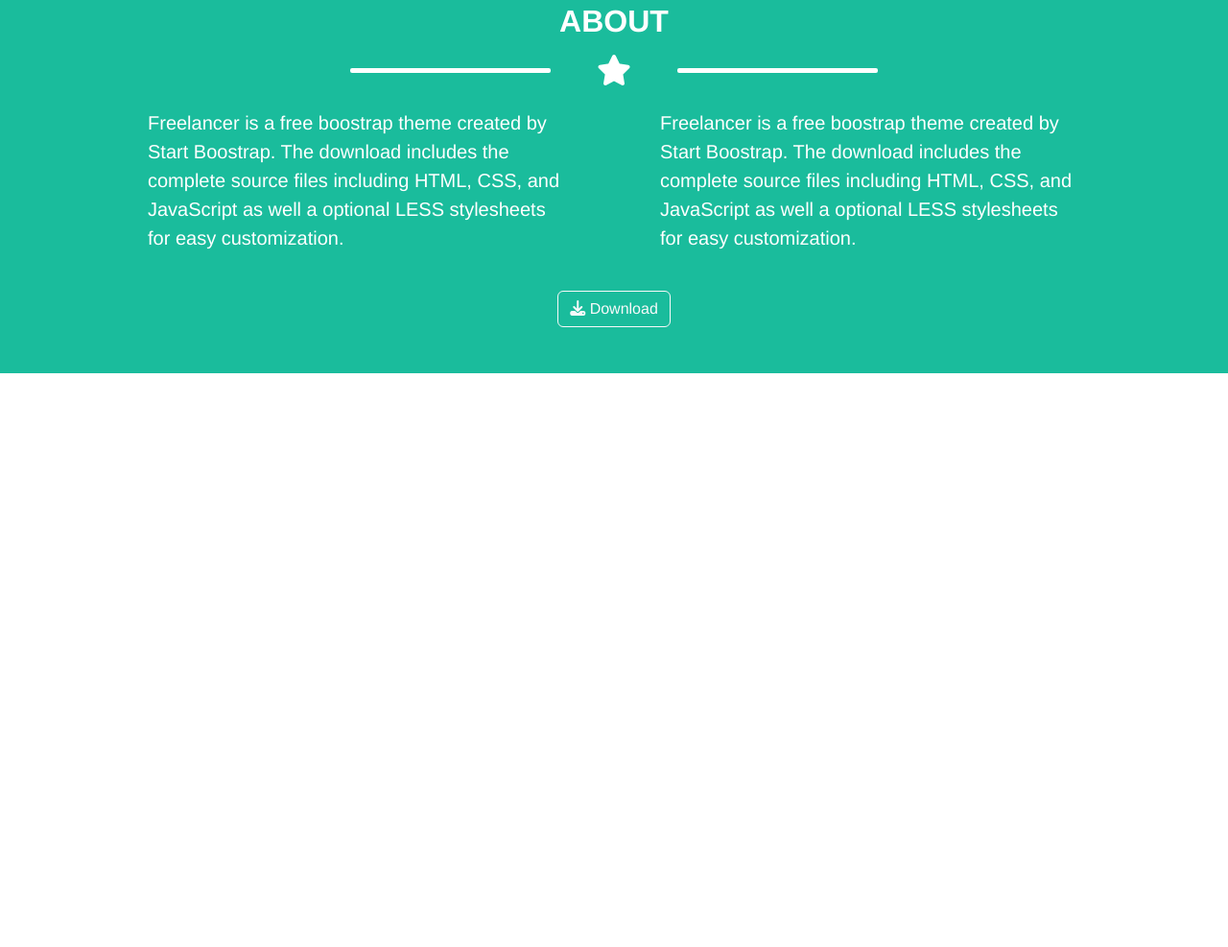
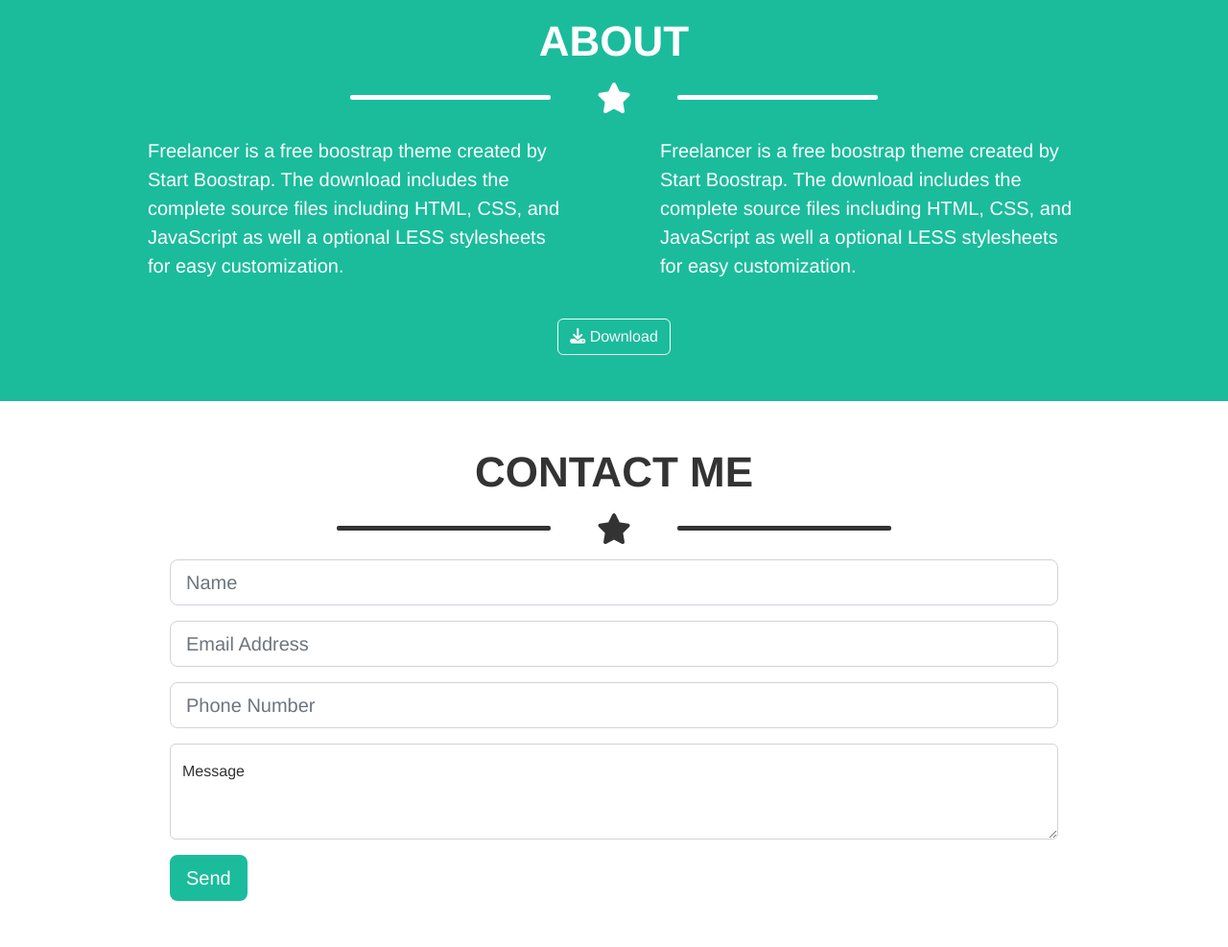
Before and after one commit to flavio-franceschetti/html-css-bootstrap-freelancer, a plain HTML site: page index.html in a window 1280 px wide. Shown: the part 1435-2422 px from the top of the page at 96% size. Before the commit the page ends 1824 px from the top, so only its background shows below. Drawn offline with nearby package versions, Linux system fonts and the light colour scheme.

Commit message:
feat: contact me section

```diff
--- a/css/queries.css
+++ b/css/queries.css
@@ -14,14 +14,11 @@
     font-size: 28px;
   }
 
-  /* portfolio */
-
   h3 {
-    font-size: 32px;
+    font-size: 44px;
   }
 
   /* ABOUT SECTION */
-
   .about-text {
     font-size: 20px;
   }
--- a/css/style.css
+++ b/css/style.css
@@ -93,3 +93,9 @@ header {
 .about-section {
   background-color: #1abc9c;
 }
+
+/* CONTACT SECTION */
+.contact-section .btn {
+  background-color: #1abc9c;
+  color: #fff;
+}
--- a/index.html
+++ b/index.html
@@ -224,6 +224,49 @@
           >
         </div>
       </section>
+      <!-- CONTACT SECTION -->
+      <section class="contact-section container py-5">
+        <h3 class="fw-bold mb-3 text-center">CONTACT ME</h3>
+        <div
+          class="d-flex justify-content-center mb-3 align-items-center gap-2 gap-md-4 gap-lg-5"
+        >
+          <span class="line portfolio-line">&nbsp;</span>
+          <i class="fa-solid fa-star"></i>
+          <span class="line portfolio-line">&nbsp;</span>
+        </div>
+
+        <!-- form -->
+        <div class="row">
+          <div class="col-8 col-md-10 offset-2 offset-md-1">
+            <form>
+                <input
+                class="mb-3 form-control form-control-lg"
+                type="text"
+                placeholder="Name"
+              />
+              <input
+                class="mb-3 form-control form-control-lg"
+                type="email"
+                placeholder="Email Address"
+              />
+              <input
+                class="mb-3 form-control form-control-lg"
+                type="tel"
+                placeholder="Phone Number"
+              />
+              <div class="form-floating">
+                <textarea
+                  class="mb-3 form-control"
+                  placeholder="Leave a comment here"
+                  id="floatingTextarea2"
+                  style="height: 100px"
+                ></textarea>
+                <label for="floatingTextarea2">Message</label>
+                <input class="btn btn-lg" type="submit" value="Send" />
+            </form>
+          </div>
+        </div>
+      </section>
     </main>
     <footer></footer>
   </body>
```
